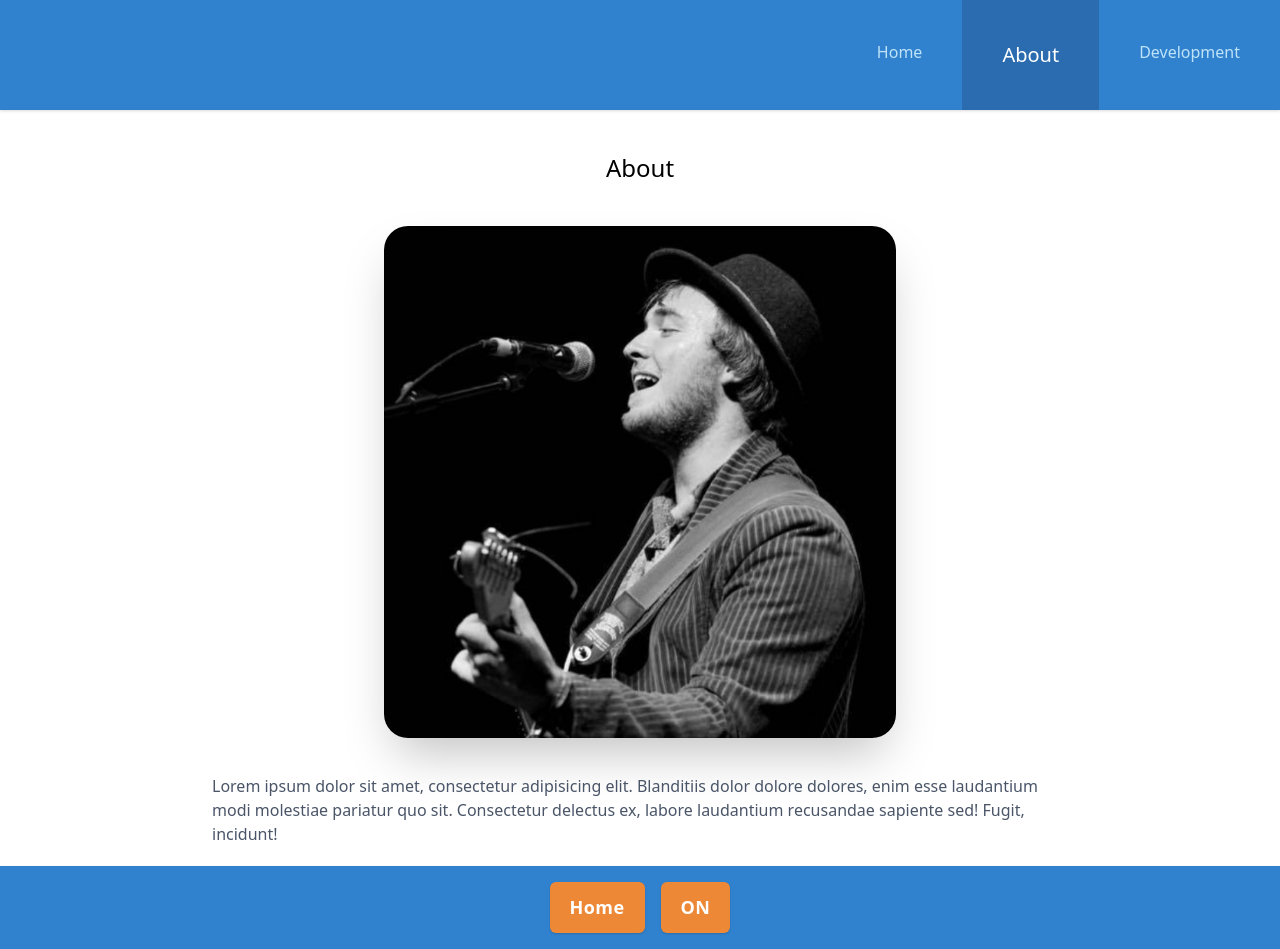
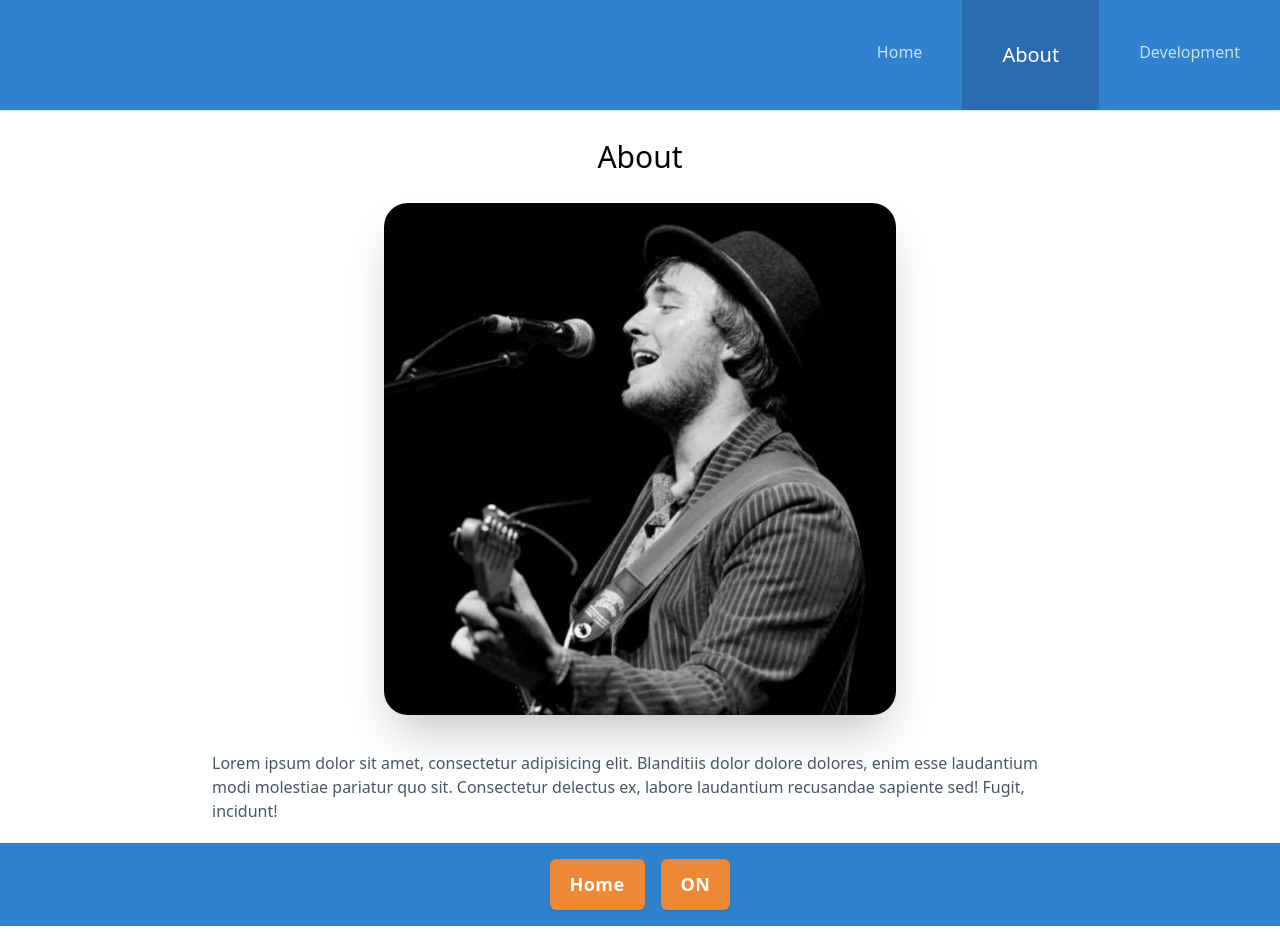
Before and after one commit to davidgfitzgerald/rehearsal-log, a React (Create React App) app: page /about in a window 1280 px wide. After the commit the page ends 926 px from the top, so only its background shows below. Built offline with nearby package versions, Linux system fonts and the light colour scheme.

Commit message:
Update + rebuild custom CSS

```diff
--- a/css/tailwind.css
+++ b/css/tailwind.css
@@ -4,7 +4,7 @@
 
 /* Custom Styling */
 .ctitle {
-    @apply text-2xl m-10 flex justify-center;
+    @apply text-3xl m-6 flex justify-center;
 }
 
 .cform {
```
Also changed, not shown: public/build/tailwind.css.
